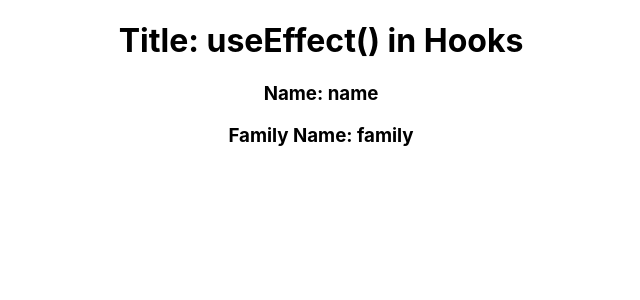
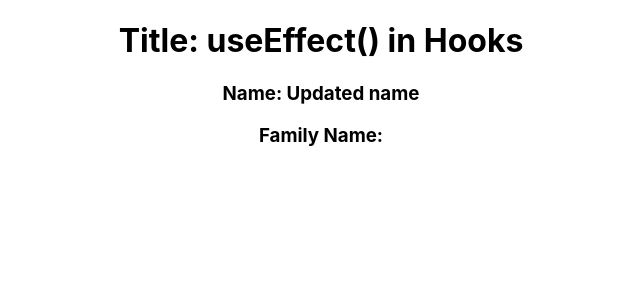
Before and after one commit to raviteja8k/react-hooks, a React (Create React App) app: page / in a window 1280 px wide. Shown: the top 300 px of the page, without its empty margins (319-959 px from the left). Built offline with nearby package versions, Linux system fonts and the light colour scheme.

Commit message:
tell useEffect to act like componentDidMount

```diff
--- a/src/App.js
+++ b/src/App.js
@@ -4,11 +4,14 @@ import './App.css';
 
 function App() {
       const [fullName, setFullName] = useState({name: 'name', familyName: 'family'});
-      const [title,setTitle] = useState('useEffect() in Hooks');
+      const [title] = useState('useEffect() in Hooks');
 
     useEffect(() => {
-
-    });
+        console.log('Running useEffect');
+        setFullName({name: 'Updated name'});
+    }, []);
+    // Running useEffect without [] keeps running the loop like componentDidUpdate
+    // To tell useEffect to act like componentDidMount just pass an empty array []
 
     return(
         <div className="App">
```
